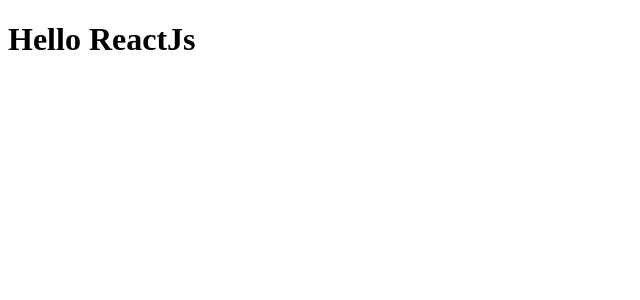
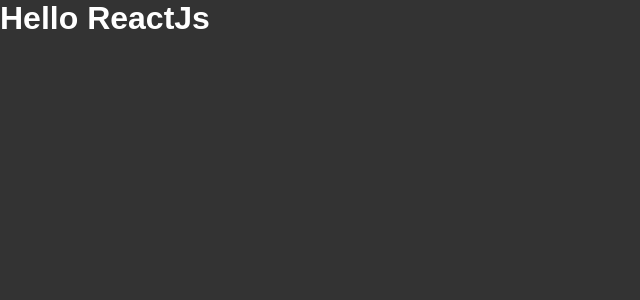
Before and after one commit to LucasGabryell/Modulo-01-React, a React app: page / in a window 1280 px wide. Shown: the top 300 px of the page, without its empty margins (0-640 px from the left). Built offline with nearby package versions, Linux system fonts and the light colour scheme.

Commit message:
Importando arquivos CSS

```diff
--- a/package.json
+++ b/package.json
@@ -23,7 +23,9 @@
     "@babel/preset-react": "^7.18.6",
     "babel-loader": "^8.2.5",
     "cross-env": "^7.0.3",
+    "css-loader": "^6.7.1",
     "html-webpack-plugin": "^5.5.0",
+    "style-loader": "^3.3.1",
     "webpack": "^5.74.0",
     "webpack-cli": "^4.10.0",
     "webpack-dev-server": "^4.10.1"
--- a/src/App.jsx
+++ b/src/App.jsx
@@ -1,3 +1,5 @@
+import "./styles/global.css";
+
 export function App() {
   return <h1>Hello ReactJs</h1>;
 }
--- /dev/null
+++ b/src/styles/global.css
@@ -0,0 +1,11 @@
+* {
+  margin: 0;
+  padding: 0;
+  box-sizing: border-box;
+}
+
+body {
+  font-family: Arial, Helvetica, sans-serif;
+  background-color: #333;
+  color: white;
+}
--- a/webpack.config.js
+++ b/webpack.config.js
@@ -29,6 +29,11 @@
         exclude: /node_mudules/,
         use: "babel-loader",
       },
+      {
+        test: /\.css$/,
+        exclude: /node_mudules/,
+        use: ["style-loader", "css-loader"],
+      },
     ],
   },
 };
```
Also changed, not shown: 4 other files (tests, documents, lock files or other folders).
